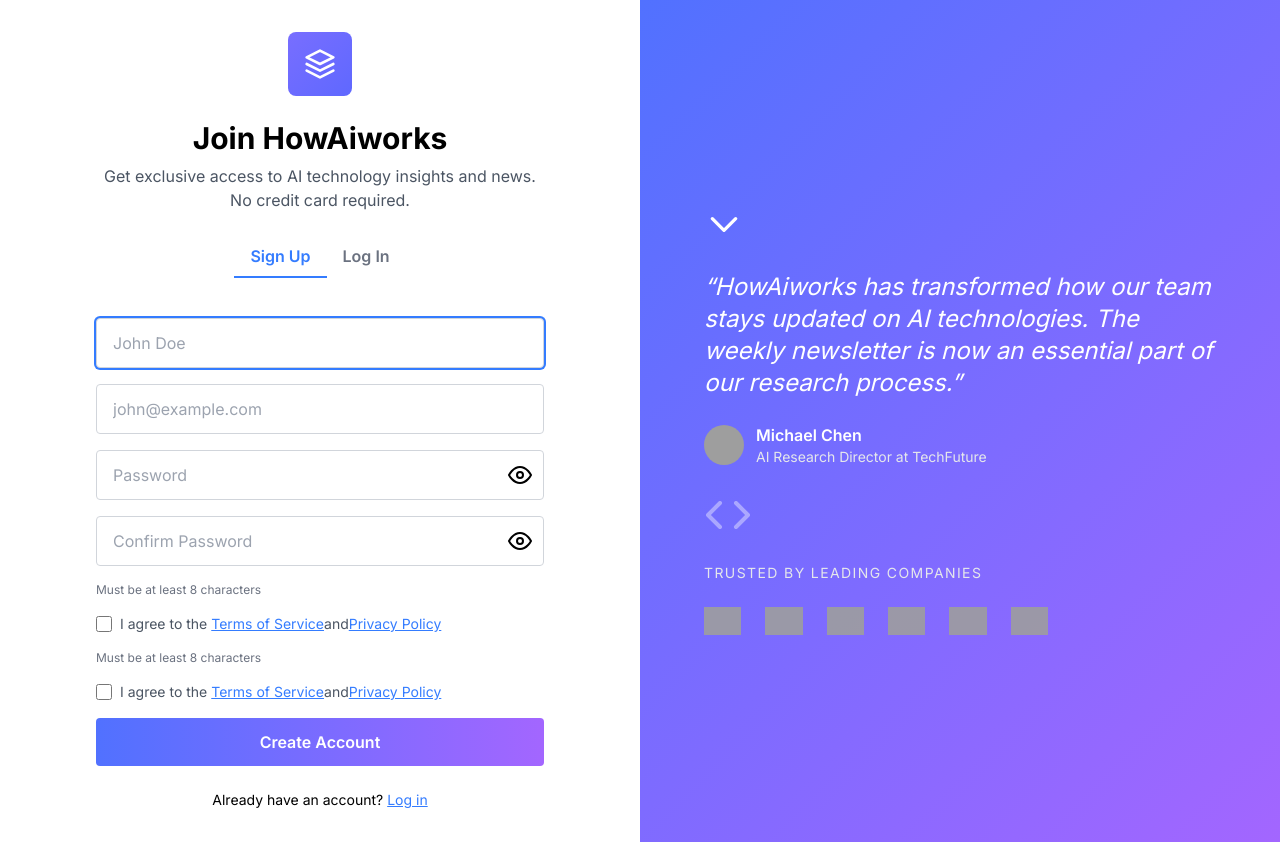
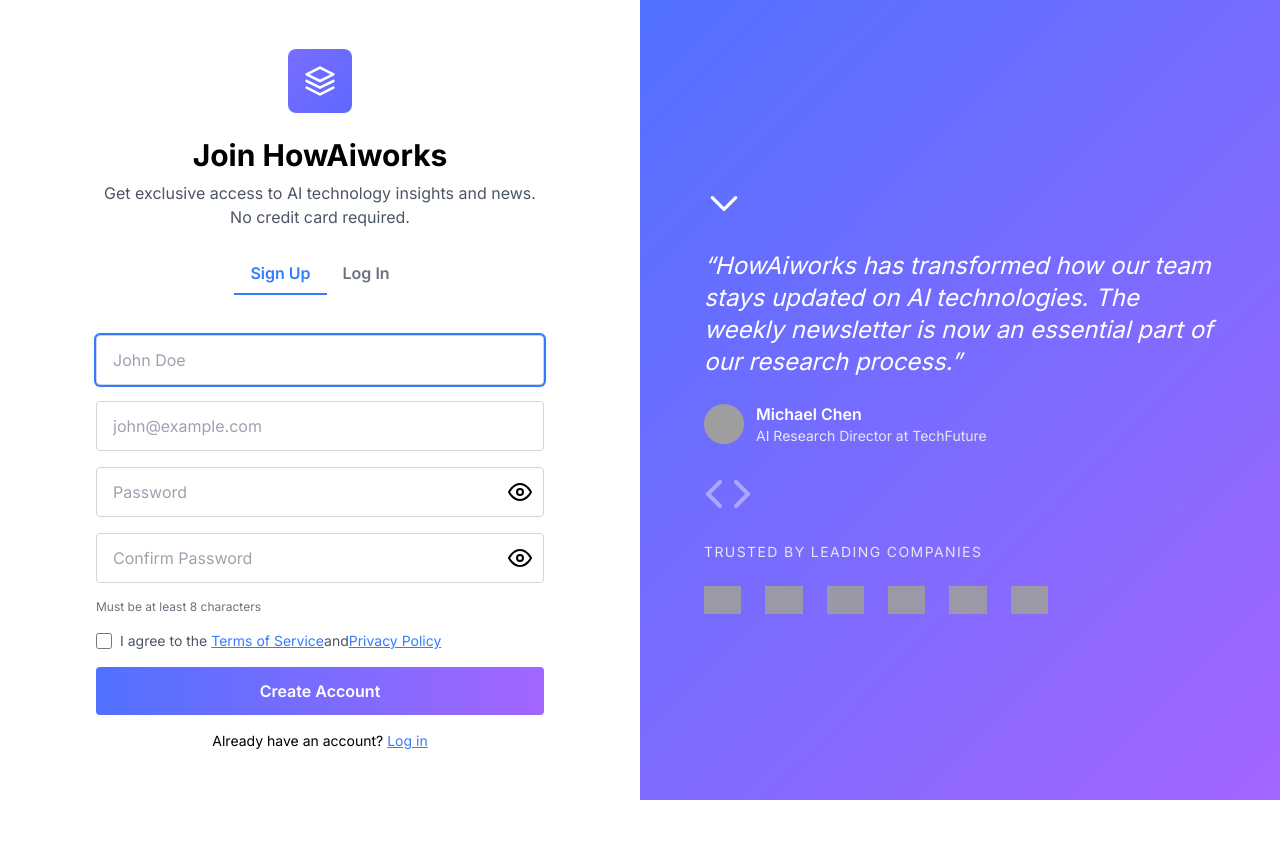
Before and after one commit to rammedisetti/ai-blog, a Django app: page /accounts/auth/ in a window 1280 px wide. After the commit the page ends 800 px from the top, so only its background shows below. Run offline with Django 5.2, Linux system fonts and the light colour scheme; tables that the repository leaves empty hold one stand-in row (values such as "Sample post"); some libraries are stand-ins or nearby versions; grey boxes are pictures that could not be loaded.

Commit message:
[AI-26] fix: adjusted the form to accept password1 and 2 along side html change for signup and login toggle texts

```diff
--- a/accounts/forms.py
+++ b/accounts/forms.py
@@ -15,7 +15,7 @@
 
     class Meta(UserCreationForm.Meta):
         model = User
-        fields = ("username", "email")
+        fields = ("username", "email", "password1", "password2")
 
     def clean_email(self):
         email = self.cleaned_data.get("email")
--- a/accounts/templates/accounts/auth_split.html
+++ b/accounts/templates/accounts/auth_split.html
@@ -45,12 +45,8 @@
                     <input type="checkbox" required class="mr-2 h-4 w-4 text-[#347CFF]">
                     I agree to the <a href="#" class="text-[#347CFF] underline ml-1">Terms of Service</a> and <a href="#" class="text-[#347CFF] underline">Privacy Policy</a>
                 </label>
-                <p class="text-xs text-gray-500">Must be at least 8 characters</p>
-                <label class="flex items-center text-sm text-gray-600">
-                    <input type="checkbox" required class="mr-2 h-4 w-4 text-[#347CFF]">
-                    I agree to the <a href="#" class="text-[#347CFF] underline ml-1">Terms of Service</a> and <a href="#" class="text-[#347CFF] underline">Privacy Policy</a>
-                </label>
                 <button type="submit" class="w-full py-3 text-white font-semibold rounded bg-gradient-to-r from-[#5171FF] to-[#A366FF] hover:shadow-md">Create Account</button>
+                <p class="text-center text-sm mt-6">Already have an account? <a href="#" id="switchToLogin" class="text-[#347CFF] underline">Log in</a></p>
             </form>
 
 
@@ -65,8 +61,8 @@
                     </span>
                 </div>
                 <button type="submit" class="w-full py-3 text-white font-semibold rounded bg-gradient-to-r from-[#5171FF] to-[#A366FF] hover:shadow-md">Log In</button>
+                <p class="text-center text-sm mt-6">Don't have an account? <a href="#" id="switchToLogin" class="text-[#347CFF] underline">Sign up</a></p>
             </form>
-            <p class="text-center text-sm mt-6">Already have an account? <a href="#" id="switchToLogin" class="text-[#347CFF] underline">Log in</a></p>
         </div>
     </div>
     <!-- Right: Showcase Area -->
```
